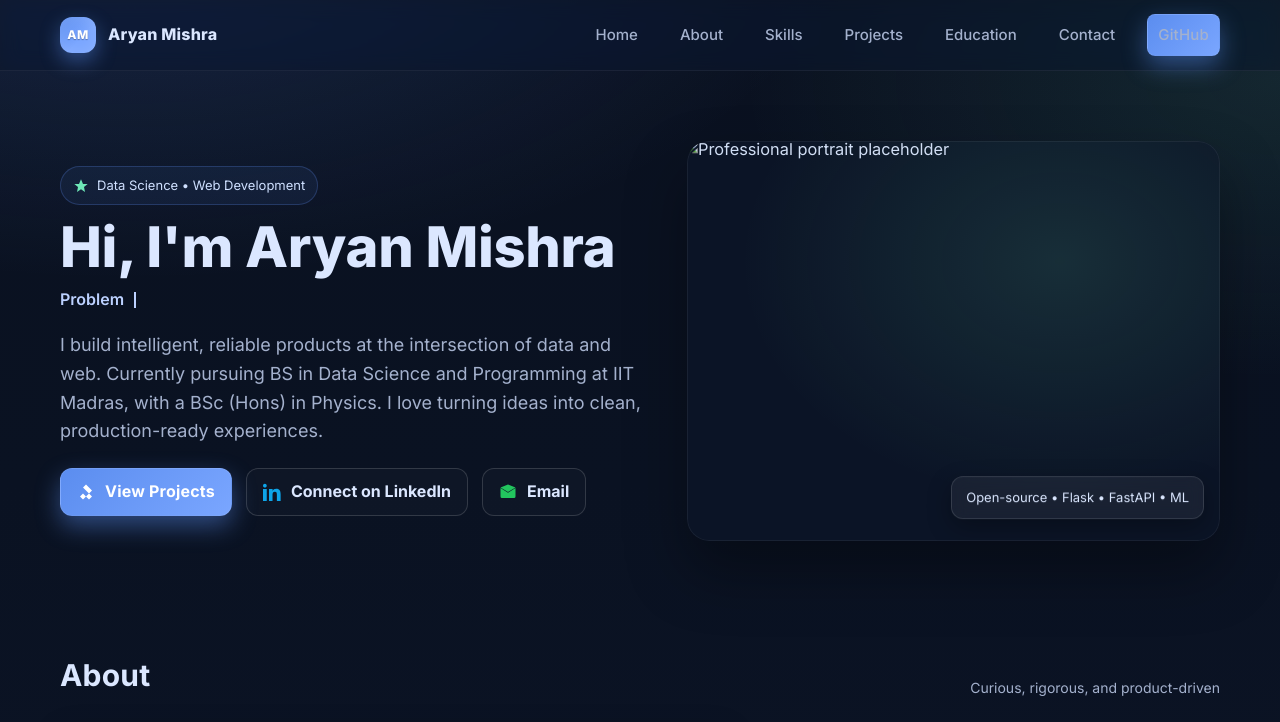
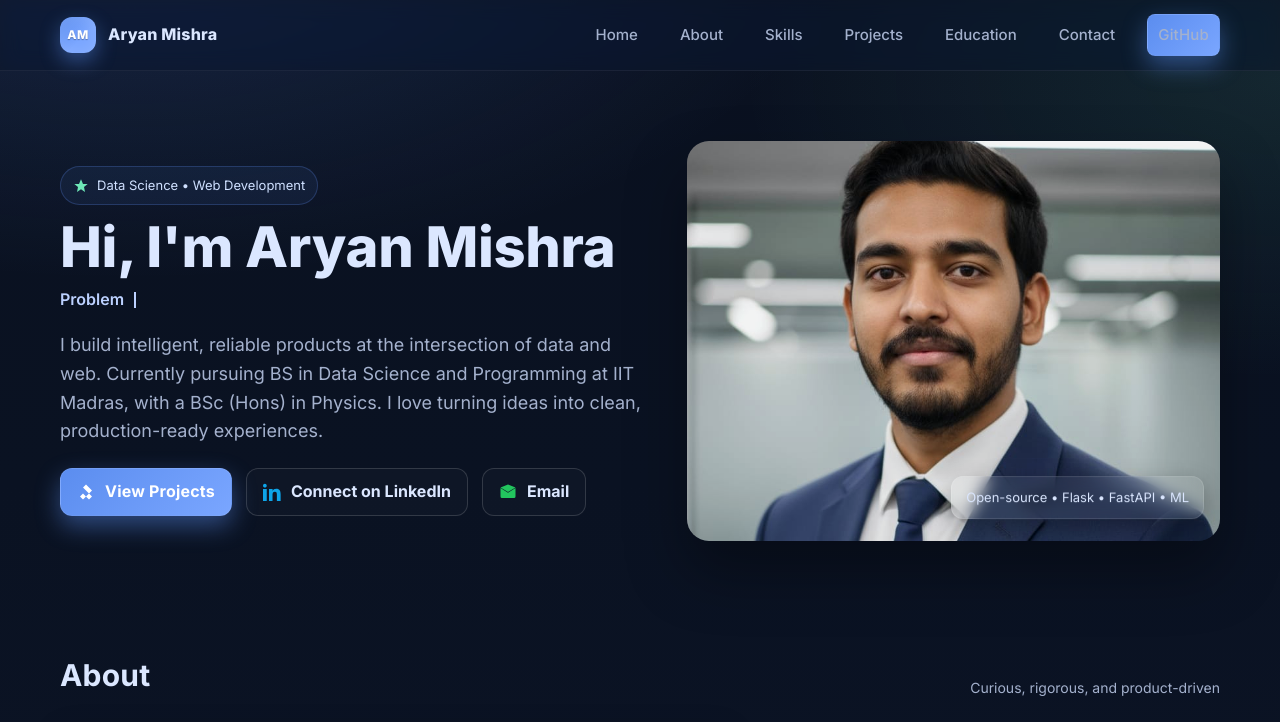
Before and after one commit to Aryan1411/aryan, a plain HTML site: page index.html in a window 1280 px wide. Shown: the top 722 px of the page. Drawn offline with Linux system fonts and the light colour scheme.

Commit message:
Update hero image source in index.html

```diff
--- a/index.html
+++ b/index.html
@@ -335,7 +335,7 @@
         </div>
       </div>
       <div class="hero-img-wrap reveal">
-        <img class="hero-img" alt="Professional portrait placeholder" src="./WhatsApp Image 2025-11-15 at 09.40.14_6fdde5c9.jpg" />
+        <img class="hero-img" alt="Professional portrait placeholder" src="./image2.jpg" />
         <div class="float-badge">Open-source • Flask • FastAPI • ML</div>
       </div>
     </section>
```
